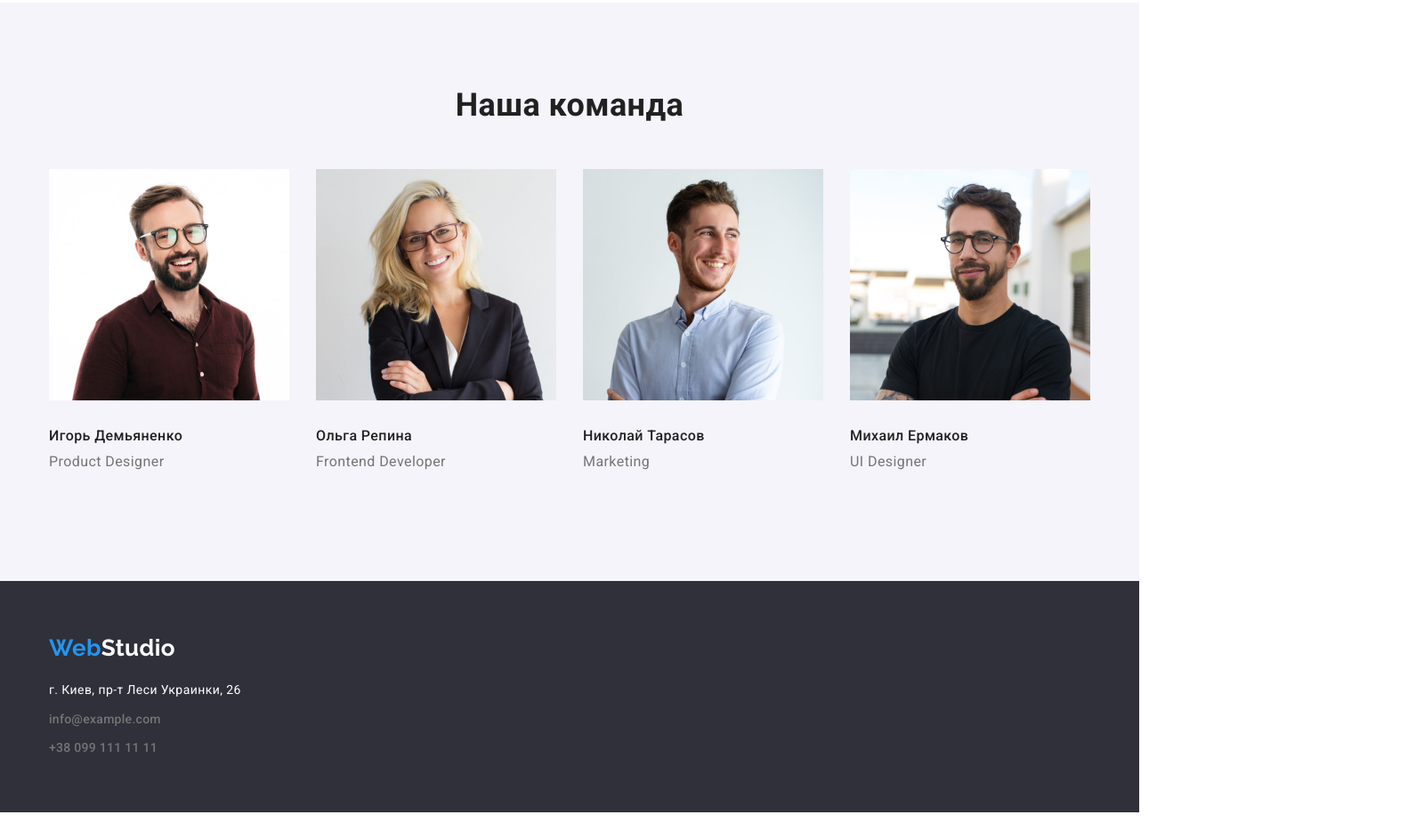
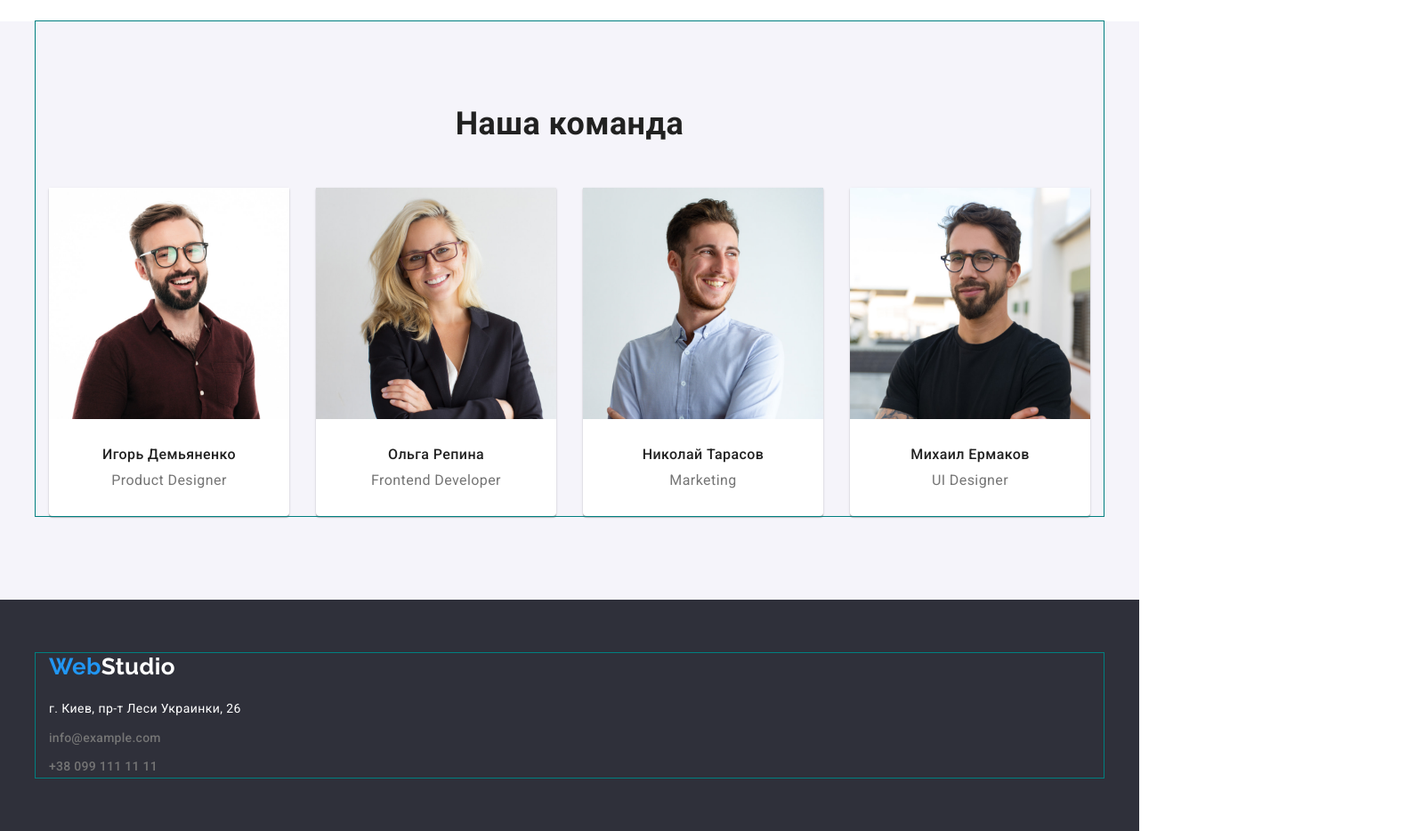
Before and after one commit to lidiya-p/goit-markup-hw-03, a plain HTML site: page index.html in a window 1280 px wide. Shown: the part 1435-2369 px from the top of the page at 89% size, 1600 px wide, since content can reach past the window. Before the commit the page ends 2348 px from the top, so only its background shows below. Drawn offline with nearby package versions, Linux system fonts and the light colour scheme.

Commit message:
update index.html

```diff
--- a/css/styles.css
+++ b/css/styles.css
@@ -60,6 +60,8 @@ img {
     margin-right: auto;
     padding-left: 15px;
     padding-right: 15px;
+
+    outline: 1px solid teal;
 }
 
 .page-header {
@@ -160,9 +162,9 @@ img {
 /* main Студия*/
 .hero-section {
     margin: 0 auto;
+    padding: 200px 0;
 
-    width: 1600px;
-    height: 600px;
+    max-width: 1600px;
 
     background-color: var(--bcg-hero);
 
@@ -231,7 +233,7 @@ img {
     margin-right: 30px;
 }
 
-.section-benefits .section-list {
+.section-benefits {
     padding: 94px 0;
 }
 
@@ -245,12 +247,16 @@ img {
     text-transform: uppercase;
 }
 
+.section-benefits .item-text {
+    line-height: 1.7;
+}
+
 
 .section-img .section-title {
     margin-bottom: 50px;
 }
 
-.section-img .section-list {
+.section-img {
     padding-bottom: 94px;
 }
 
@@ -258,38 +264,51 @@ img {
     background-color: var(--bcg-button);
 }
 
+.section-team {
+    padding-bottom: 94px;
+}
+
 .section-team .section-title {
     margin-bottom: 50px;
     padding-top: 94px;
 }
 
+.section-team .section-item {
+    background-color: var(--bcg-main);
+    box-shadow: 0px 1px 3px rgba(0, 0, 0, 0.12), 0px 1px 1px rgba(0, 0, 0, 0.14), 0px 2px 1px rgba(0, 0, 0, 0.2);
+    border-radius: 0px 0px 4px 4px;
+}
+
+.card-team {
+    padding: 30px 0;
+}
+
 .section-team .section-item h3 {
-    margin-top: 30px;
     margin-bottom: 10px;
 
     color: var(--header-text);
 
     font-weight: 500;
     font-size: 16px;
+    text-align: center;
+}
+
+.section-team .section-item p {
+
+    font-size: 16px;
+    text-align: center;
 }
 
 
-.section-team .section-item p {
-    margin-bottom: 30px;
-    font-size: 16px;
-}
-
-.section-team .section-list {
-    padding-bottom: 94px;
-}
 
 /* Footer */
 .page-footer {
+    padding: 60px 0;
+
     background-color: var(--bcg-hero);
 }
 
 .page-footer .logo {
-    padding-top: 60px;
     margin-bottom: 20px;
 
     color: var(--white-text);
@@ -300,8 +319,6 @@ img {
 
 .contact-list {
     list-style-type: none;
-
-    padding-bottom: 60px;
 
     font-style: normal;
     line-height: 1.7;
--- a/index.html
+++ b/index.html
@@ -31,8 +31,10 @@
 
     <main>
             <section class="hero-section">
+                <div class="container">
                     <h1 class="page-title">Эффективные решения для вашего бизнеса</h1>
                     <button type="button" class="button">Заказать услугу</button>
+                </div>
             </section>
 
 
@@ -84,23 +86,31 @@
             <ul class="section-list">
                 <li class="section-item">
                     <img src="./images/img.jpg" alt="Product_Designer_specialist" width="270" height="260" />
+                    <div class="card-team">
                         <h3 class="item-title">Игорь Демьяненко</h3>
                         <p lang="en" class="item-text">Product Designer</p>
+                    </div>
                 </li>
                 <li class="section-item">
                     <img src="./images/img(1).jpg" alt="Frontend_Developer_specialist" width="270" height="260"/>
+                    <div class="card-team">
                         <h3>Ольга Репина</h3>
                         <p lang="en" class="item-text">Frontend Developer</p>
+                    </div>
                 </li>
                 <li class="section-item">
                     <img src="./images/img(2).jpg" alt="Marketing_specialist" width="270" height="260"/>
+                    <div class="card-team">
                         <h3 class="item-title">Николай Тарасов</h3>
                         <p lang="en" class="item-text">Marketing</p>
+                    </div>
                 </li>
                 <li class="section-item">
                     <img src="./images/img(3).jpg" alt="UI_Designer_specialist" width="270" height="260"/>
+                    <div class="card-team">
                         <h3 class="item-title">Михаил Ермаков</h3>
                         <p lang="en" class="item-text">UI Designer</p>
+                    </div>
                 </li>
             </ul>
             </div>
```
Lines whose indentation alone changed are shown as unchanged.
